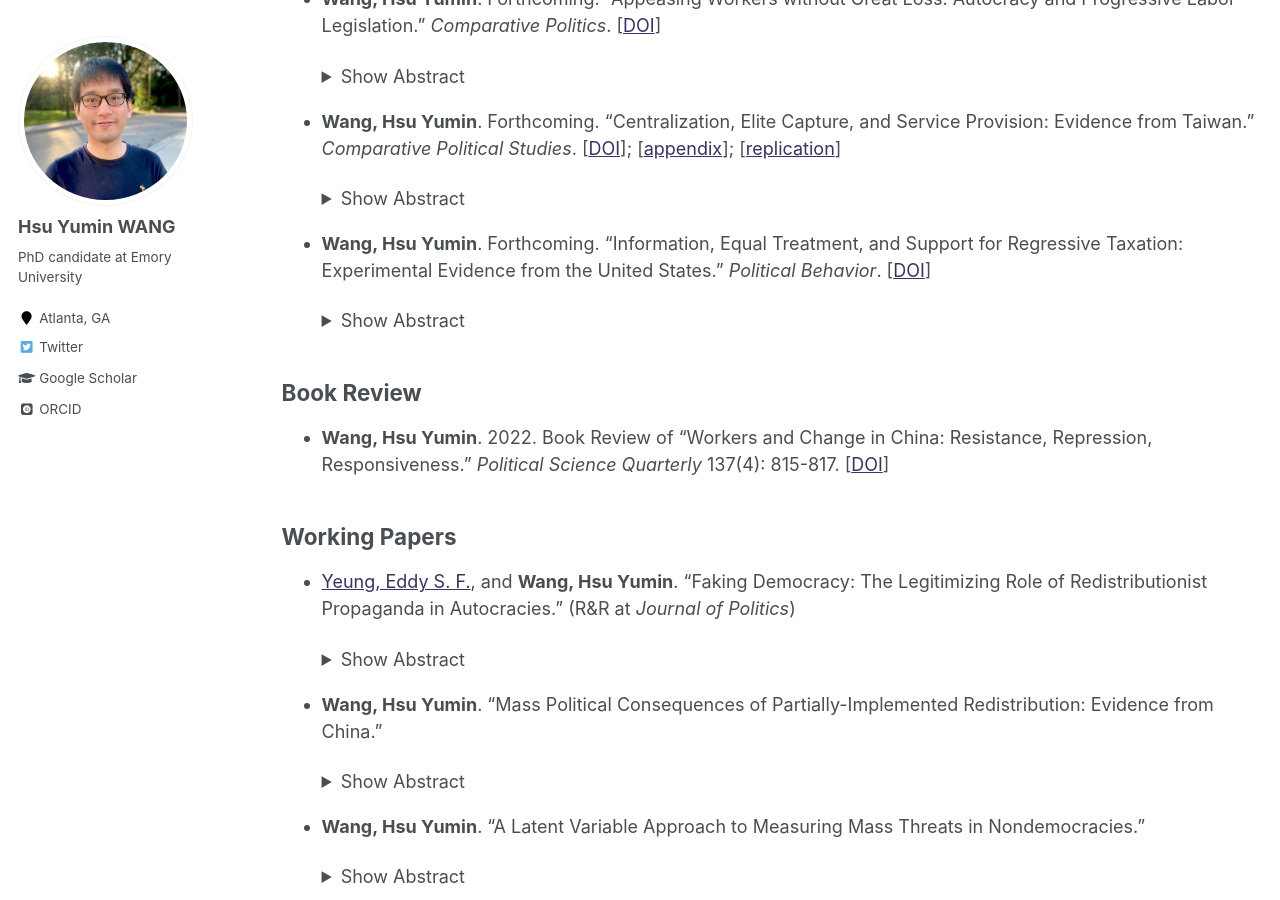
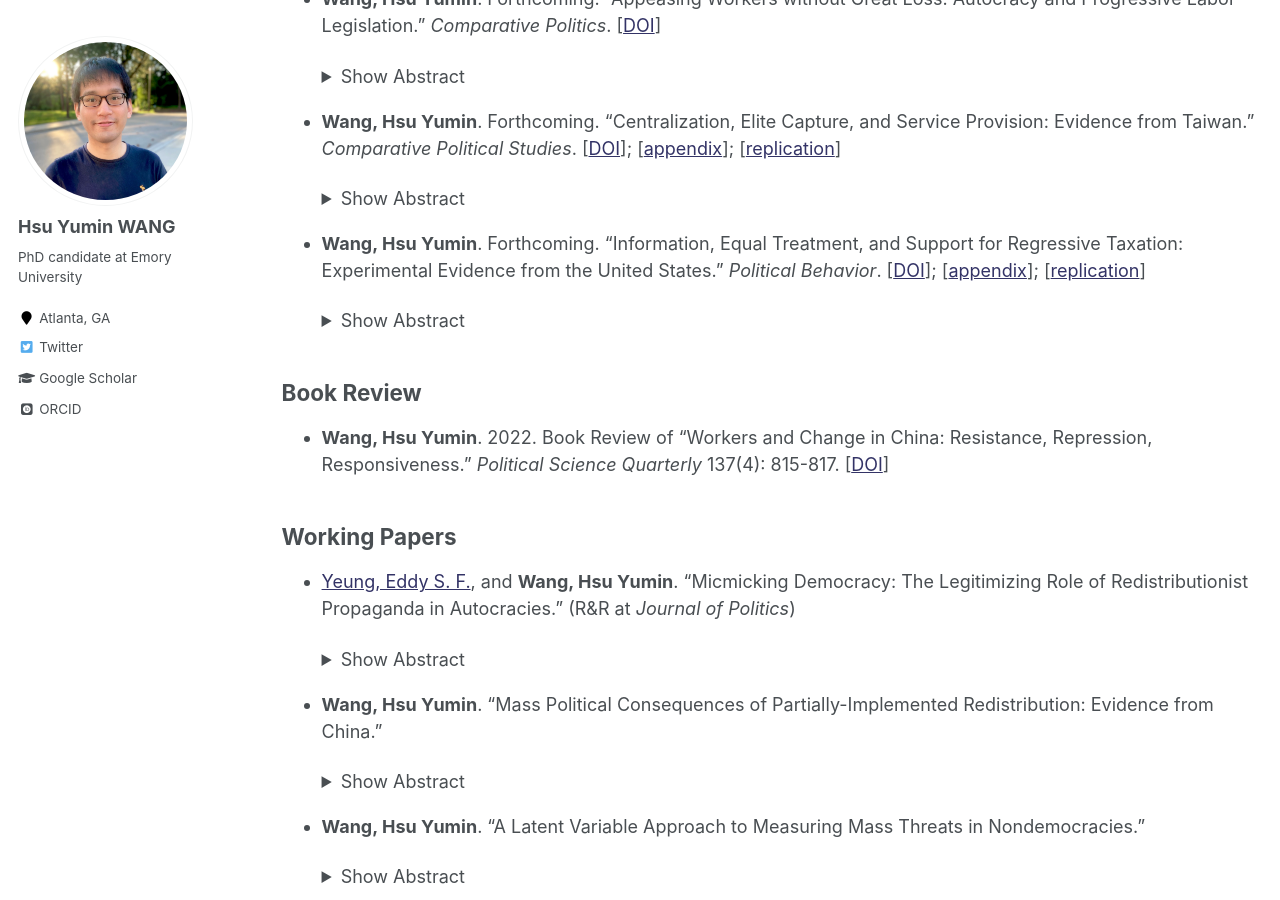
Before and after one commit to hsuyumin/hsuyumin.github.io, a Jekyll site: the page built from _pages/publications.md, in a window 1280 px wide and 900 px high, scrolled down 251 px. Built offline with Jekyll 4.4.1, drawn with Linux system fonts in a browser that asks for light colours; some web fonts are replaced.

Commit message:
Update publications.md

```diff
--- a/_pages/publications.md
+++ b/_pages/publications.md
@@ -30,7 +30,7 @@ redirect_from:
     </details>
 
 
-* **Wang, Hsu Yumin**. Forthcoming. "Information, Equal Treatment, and Support for Regressive Taxation: Experimental Evidence from the United States." _Political Behavior_. [[DOI](https://doi.org/10.1007/s11109-023-09886-7)]
+* **Wang, Hsu Yumin**. Forthcoming. "Information, Equal Treatment, and Support for Regressive Taxation: Experimental Evidence from the United States." _Political Behavior_. [[DOI](https://doi.org/10.1007/s11109-023-09886-7)]; [[appendix](https://static-content.springer.com/esm/art%3A10.1007%2Fs11109-023-09886-7/MediaObjects/11109_2023_9886_MOESM1_ESM.pdf)]; [[replication](https://dataverse.harvard.edu/dataset.xhtml?persistentId=doi:10.7910/DVN/QL0KJN)]
 
     <details>
       <summary>Show Abstract</summary>
@@ -45,7 +45,7 @@ redirect_from:
 
 ## Working Papers
 
-* [Yeung, Eddy S. F.](https://eddy-yeung.github.io/), and **Wang, Hsu Yumin**. "Faking Democracy: The Legitimizing Role of Redistributionist Propaganda in Autocracies." (R&R at _Journal of Politics_)
+* [Yeung, Eddy S. F.](https://eddy-yeung.github.io/), and **Wang, Hsu Yumin**. "Micmicking Democracy: The Legitimizing Role of Redistributionist Propaganda in Autocracies." (R&R at _Journal of Politics_)
 
     <details>
       <summary>Show Abstract</summary>
```
